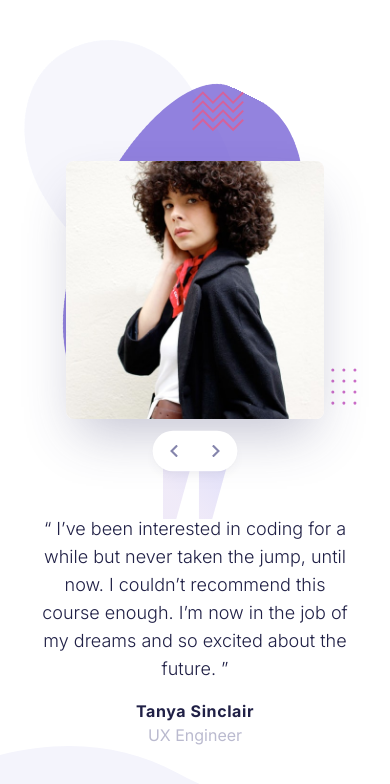
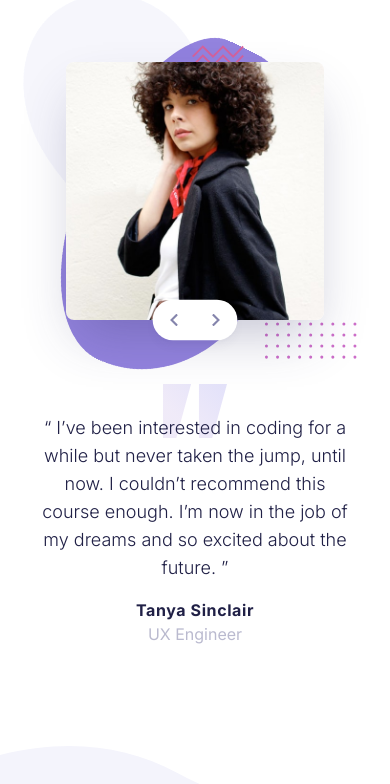
Before and after one commit to firoozehImany/coding-bootcamp-testimonials-slider-master, a React (Vite) app: page / in a window 390 px wide. Shown: the top 784 px of the page. Built offline with nearby package versions, Linux system fonts and the light colour scheme.

Commit message:
style: improve responsiveness for mobile and tablet

```diff
--- a/src/components/AnimatedShape.jsx
+++ b/src/components/AnimatedShape.jsx
@@ -1,7 +1,7 @@
 export default function AnimatedShape() {
   return (
-    <div className="absolute inset-0 pointer-events-none flex items-center justify-center md:justify-end">
-      <div className="relative w-[800px] h-[800px] scale-[0.5] md:scale-100 origin-center md:origin-right md:mr-20">
+    <div className="absolute inset-0 pointer-events-none flex items-center justify-center xl:justify-end">
+      <div className="relative w-[800px] h-[800px] scale-[0.5] md:scale-100 origin-center xl:origin-right xl:mr-20">
         <div
           className="absolute top-[10%] right-[20%] w-[460px] h-[320px] bg-light-purple animate-fluid -rotate-[10deg]"
           style={{ borderRadius: "69% 31% 41% 59% / 76% 50% 30% 24%" }}
--- a/src/components/Background.jsx
+++ b/src/components/Background.jsx
@@ -3,22 +3,13 @@ import AnimatedShape from "./AnimatedShape";
 export default function Background() {
   return (
     <div className="fixed inset-0 w-full h-screen pointer-events-none -z-10 overflow-hidden px-6">
-
       <img
         src="/images/pattern-curve.svg"
         alt=""
         className="absolute bottom-0 left-0 w-auto h-auto"
       />
-
-      <div className="relative mx-auto w-full max-w-[1280px] h-full flex flex-col-reverse items-center justify-end gap-14 md:pt-0 pt-20 md:block">
-        <div className="relative md:absolute md:top-1/2 md:-translate-y-[150%] md:left-10">
-          <img
-            src="/images/pattern-quotes.svg"
-            alt=""
-            className="md:w-fit md:h-fit w-16 md:px-40"
-          />
-        </div>
-        <div className="relative flex justify-center items-center md:absolute md:top-1/2 md:-translate-y-1/2 md:right-0">
+      <div className="relative mx-auto w-full max-w-[1280px] h-full xl:pt-0 -md:pt-[10%] pt-[10%] xl:block">
+        <div className="relative flex justify-center items-center xl:absolute xl:top-1/2 xl:-translate-y-1/2 xl:right-0">
           <AnimatedShape />
           <img
             src="/images/pattern-bg.svg"
@@ -26,7 +17,6 @@ export default function Background() {
             className="relative z-0 w-fit h-fit md:max-w-full max-w-[350px]"
           />
         </div>
-
       </div>
     </div>
   );
--- a/src/components/Content.jsx
+++ b/src/components/Content.jsx
@@ -2,10 +2,10 @@ export default function Content({ data }) {
   const { feedback, name, role } = data;
   return (
     <article className="flex flex-col gap-4 md:gap-9">
-      <p className="text-lg text-center md:text-left md:text-[32px] text-text-primary font-light md:tracking-[1.6px] md:leading-[44px] md:w-[640px]">
+      <p className="text-lg text-center xl:text-left md:text-[32px] text-text-primary font-light md:tracking-[1.6px] md:leading-[44px] md:w-[640px]">
         “ {feedback} ”
       </p>
-      <div className="flex flex-col md:flex-row items-center md:gap-2 md:text-[20px]">
+      <div className="flex flex-col xl:flex-row items-center md:gap-2 md:text-[20px]">
         <h1 className="text-text-primary font-bold tracking-[0.6px] ">{name}</h1>
         <span className="text-text-secondary">{role}</span>
       </div>
--- a/src/components/Slide.jsx
+++ b/src/components/Slide.jsx
@@ -3,11 +3,18 @@ import Frame from "./Frame";
 
 export default function Slide({ data }) {
   return (
-    <div className="relative w-full h-screen md:h-full flex flex-col-reverse gap-16 md:flex-row items-center justify-center gap-24 md:justify-end md:pt-0 pt-16">
-      <div className="md:absolute md:top-44 left-0 z-10">
-        <Content data={data} />
+    <div className="relative w-full xl:h-full flex flex-col-reverse xl:flex-row items-center justify-center gap-16 xl:justify-end xl:pt-0 md:pt-[10%] pt-[20%]">
+      <div className="xl:absolute z-10 flex flex-col items-center xl:items-start w-full">
+        <img
+          src="/images/pattern-quotes.svg"
+          alt="pattern-quotes"
+          className="w-16 md:w-24 xl:w-auto -mb-6 md:-mb-8 xl:-mb-10 xl:ml-24"
+        />
+        <div className="relative z-10">
+          <Content data={data} />
+        </div>
       </div>
-      <div className="md:w-[539px] w-10/12 md:max-w-full max-w-[300px]">
+      <div className="xl:w-[539px] md:w-[500px] w-10/12 md:max-w-full">
         <Frame src={data.image} alt={data.name} />
       </div>
     </div>
--- a/src/components/SlideViewer.jsx
+++ b/src/components/SlideViewer.jsx
@@ -8,7 +8,7 @@ export default function SliderContainer({ data, direction, currentIndex }) {
         ? "animate-prev"
         : "";
   return (
-    <div key={currentIndex} className={`md:w-[1110px] ${animationClass}`}>
+    <div key={currentIndex} className={`xl:w-[1110px] ${animationClass}`}>
       <Slide data={data} />
     </div>
   );
--- a/src/components/Slider.jsx
+++ b/src/components/Slider.jsx
@@ -15,11 +15,10 @@ export default function Slider({
         direction={direction}
         currentIndex={currentIndex}
       />
-
       <div
         className="absolute z-20
-                      top-1/2 left-1/2 -translate-x-1/2
-                      md:top-auto md:translate-y-0 md:left-auto md:-translate-x-0 md:bottom-[-28px] md:right-[360px]"
+                      top-[45%] left-1/2 -translate-x-1/2
+                      xl:top-auto xl:translate-y-0 xl:left-auto xl:-translate-x-0 xl:bottom-[-28px] xl:right-[360px]"
       >
         <Controls onNext={onNext} onPrev={onPrev} />
       </div>
```
